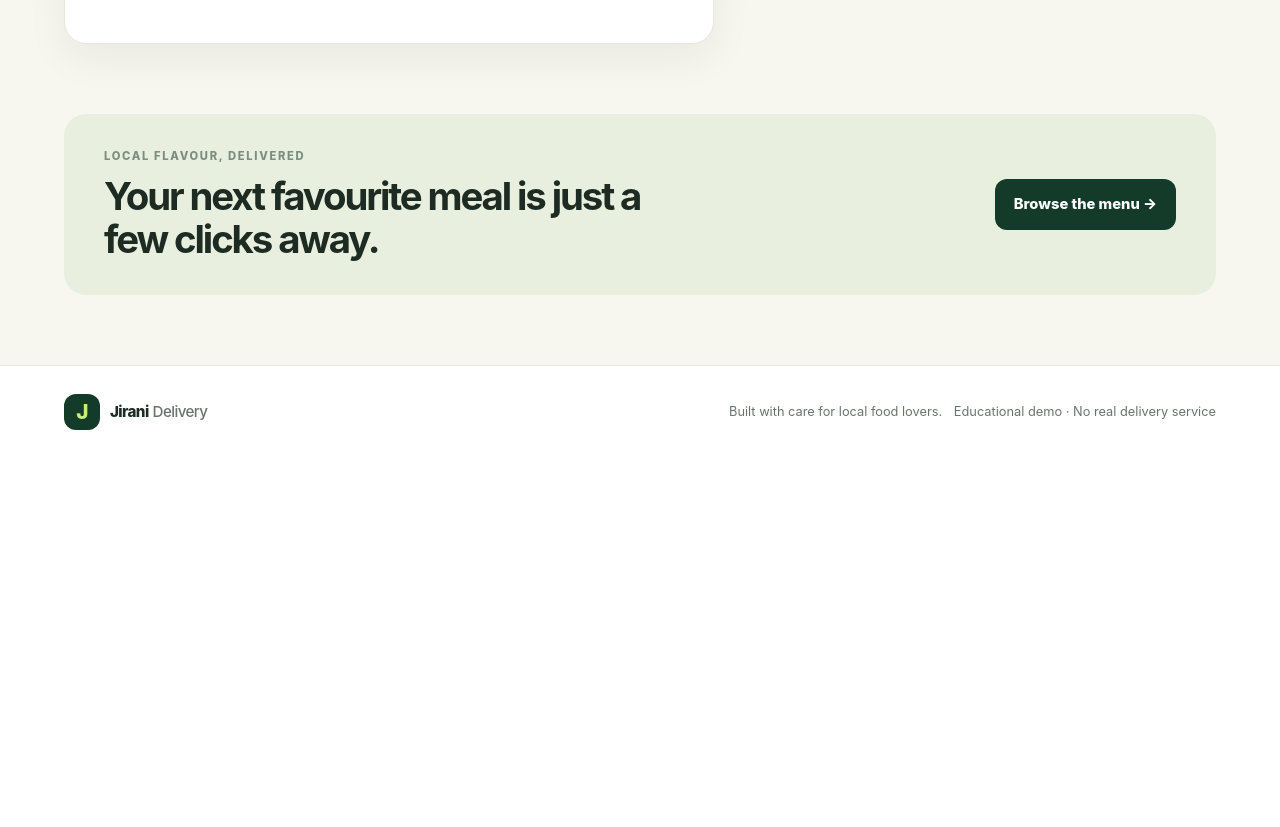
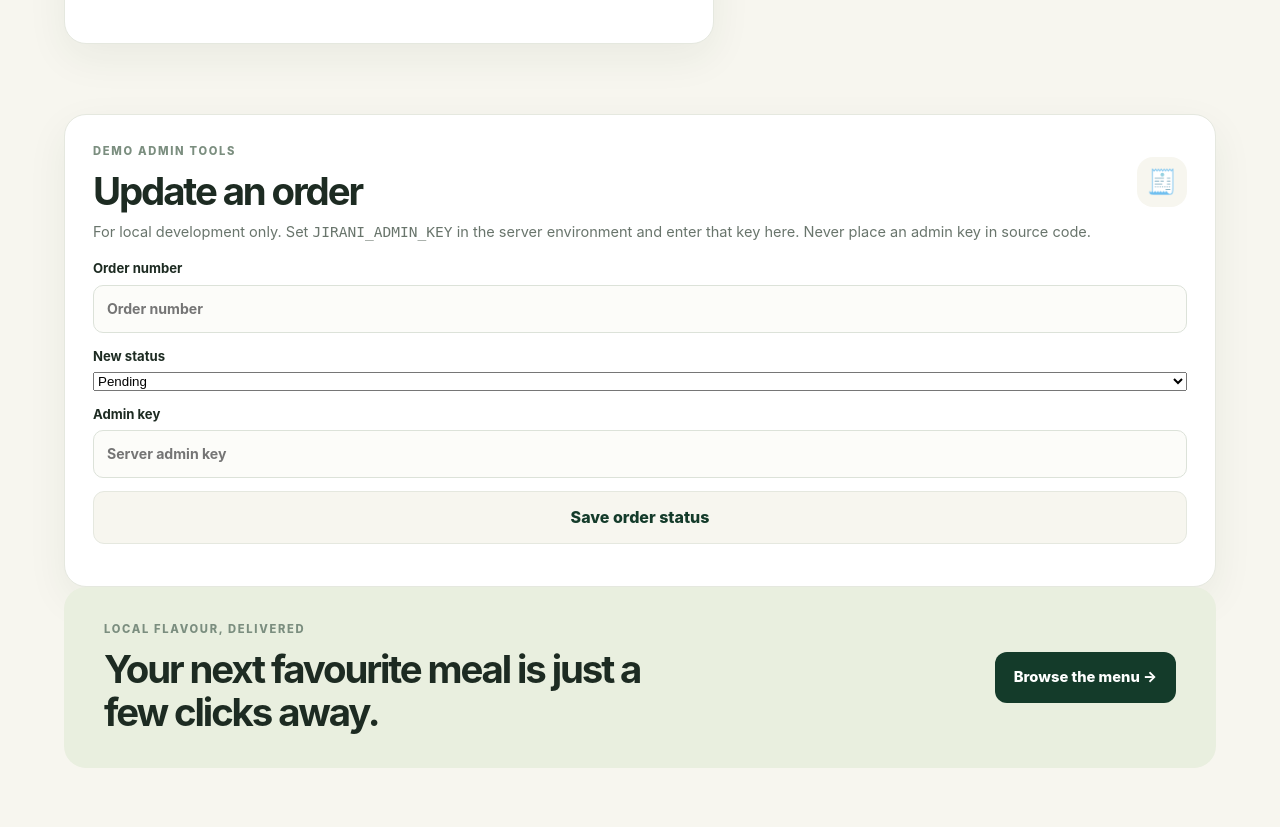
Before and after one commit to leonkiplagat123-bit/tech-and-code-academy-projects, a Flask app: page / in a window 1280 px wide. Shown: the part 2441-3268 px from the top of the page. Before the commit the page ends 2871 px from the top, so only its background shows below. Run offline with Flask 3, Linux system fonts and the light colour scheme.

Commit message:
Add Jirani Delivery demo admin status panel

```diff
--- a/10-jirani-delivery/templates/index.html
+++ b/10-jirani-delivery/templates/index.html
@@ -59,6 +59,17 @@
         <div id="tracking-result" class="tracking-result" role="status" aria-live="polite"></div>
       </section>
     </section>
+    <section class="panel admin-panel section-wrap" id="admin">
+      <div class="panel-heading"><div><p class="eyebrow">DEMO ADMIN TOOLS</p><h2>Update an order</h2></div><span class="panel-icon">🧾</span></div>
+      <p class="muted">For local development only. Set <code>JIRANI_ADMIN_KEY</code> in the server environment and enter that key here. Never place an admin key in source code.</p>
+      <form id="admin-form" class="tracking-form admin-form">
+        <label>Order number<input name="order_id" type="number" min="1" required placeholder="Order number"></label>
+        <label>New status<select name="status" required><option>Pending</option><option>Confirmed</option><option>Preparing</option><option>Out for delivery</option><option>Delivered</option><option>Cancelled</option></select></label>
+        <label>Admin key<input name="admin_key" type="password" required autocomplete="off" placeholder="Server admin key"></label>
+        <button class="secondary-button" type="submit">Save order status</button>
+      </form>
+      <p id="admin-message" class="message" role="status"></p>
+    </section>
     <section class="bottom-banner section-wrap"><div><p class="eyebrow">LOCAL FLAVOUR, DELIVERED</p><h2>Your next favourite meal is just a few clicks away.</h2></div><a href="#menu" class="primary-link">Browse the menu →</a></section>
   </main>
   <footer><a class="brand footer-brand" href="/"><span class="brand-mark">J</span><span>Jirani<span class="brand-light">Delivery</span></span></a><p>Built with care for local food lovers. <span>Educational demo · No real delivery service</span></p></footer>
```
